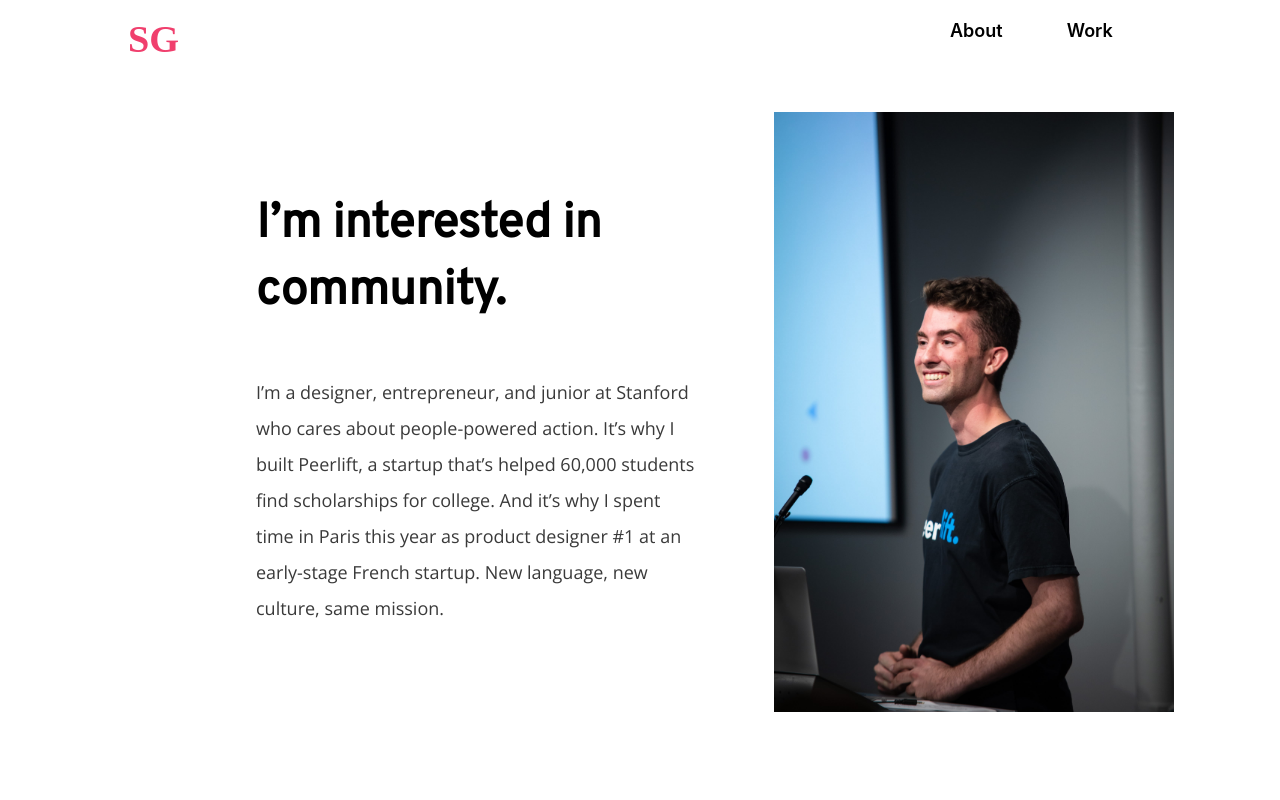
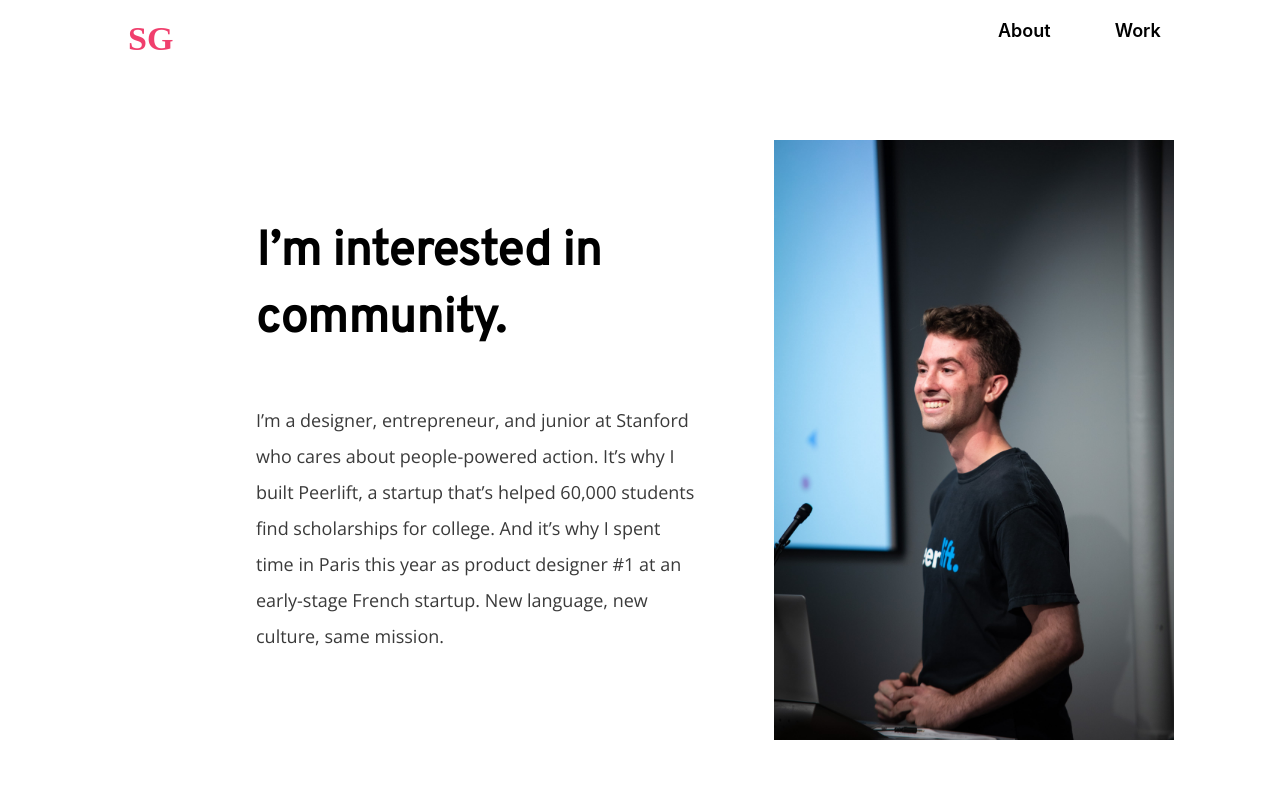
Before and after one commit to samjgorman/portfolio_new, a React (Create React App) app: page /about in a window 1280 px wide. Shown: the top 800 px of the page. Built offline with nearby package versions, Linux system fonts and the light colour scheme.

Commit message:
css text logo

```diff
--- a/src/components/nav.css
+++ b/src/components/nav.css
@@ -38,6 +38,11 @@
     .logo{
         width: 3em;
         height: 2em;
+        font-family: Rubik-Black;
+        font-size: 34px;
+        font-weight: 700;
+        color:#F03F6D;
+
     }
 
 
@@ -56,7 +61,6 @@
     }
 
     .logo{
-        grid-area: firstC / firstC / firstR / firstR;
 
     }
 
--- a/src/components/nav.js
+++ b/src/components/nav.js
@@ -23,7 +23,7 @@ class MyNavbar extends React.Component{
       return (
           <div className = 'Navbar'>
 
-              <Link to="/" className = "nav-link" id = "logo-link"> <img className = 'logo' src={logo} alt=""></img> </Link>
+              <Link to="/" className = "nav-link" id = "logo-link"> <div className = "logo">SG</div> </Link>
               <div className = "nav-text" id = "about"><Link className = "nav-link" to="/about"> About</Link></div>
               <div className = "nav-text" id = "work"> <Link className = "nav-link" to="/case">Work</Link> </div>
 
```
Also changed, not shown: src/images/logo@2x.svg.
